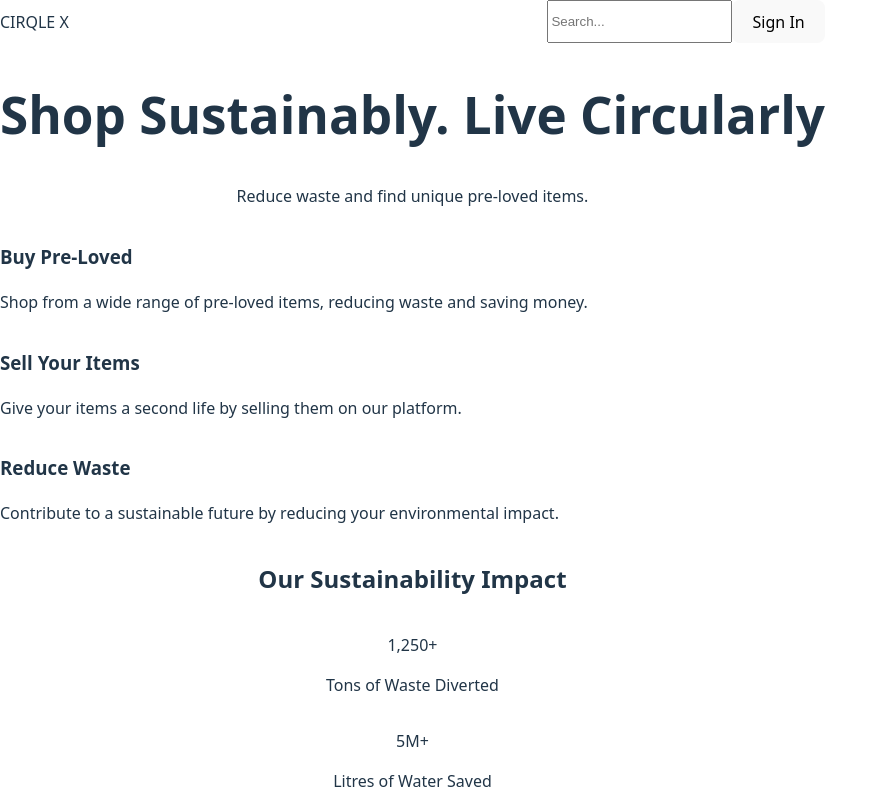
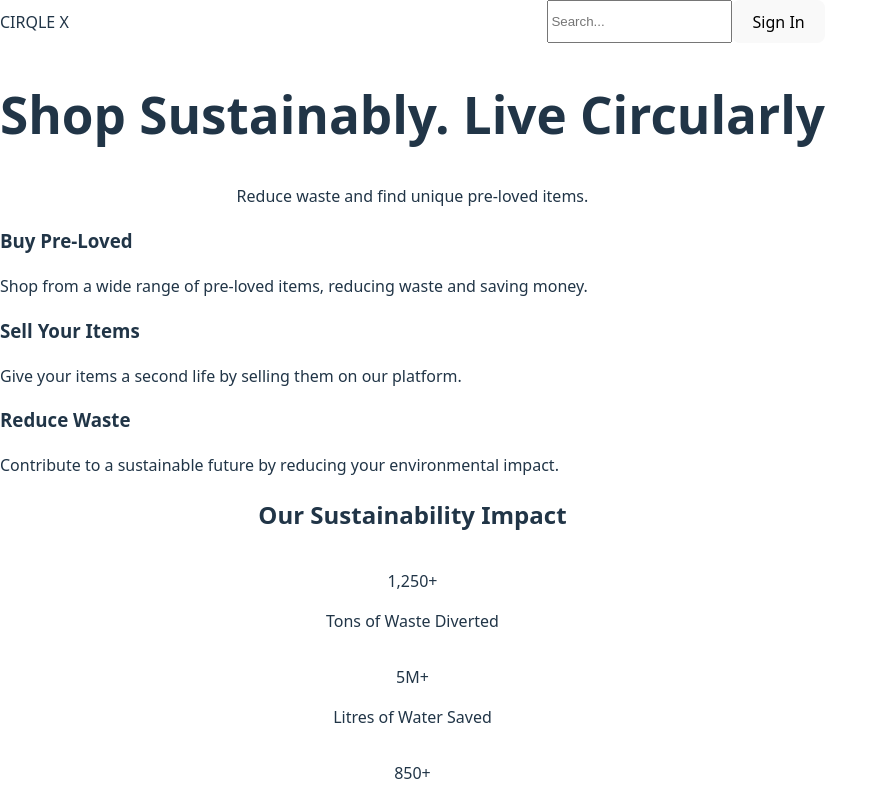
Before and after one commit to tronzee-star/cirqlex-group11project, a React (Vite) app in the folder client/: page / in a window 1280 px wide. Shown: the top 800 px of the page, without its empty margins (0-887 px from the left). Built offline with nearby package versions, Linux system fonts and the light colour scheme.

Commit message:
chore: update layout of Features section in Home component

```diff
--- a/client/src/pages/Home.jsx
+++ b/client/src/pages/Home.jsx
@@ -11,7 +11,7 @@ export default function Home() {
       </section>
 
       {/* Features */}
-      <section className="grid md:grid-cols-3 gap-8 px-6 py-12 max-w-7xl mx-auto">
+      <section className="flex-row justify-center gap-6 max-w-4xl mx-auto">
         {[
           {
             title: 'Buy Pre-Loved',
```
